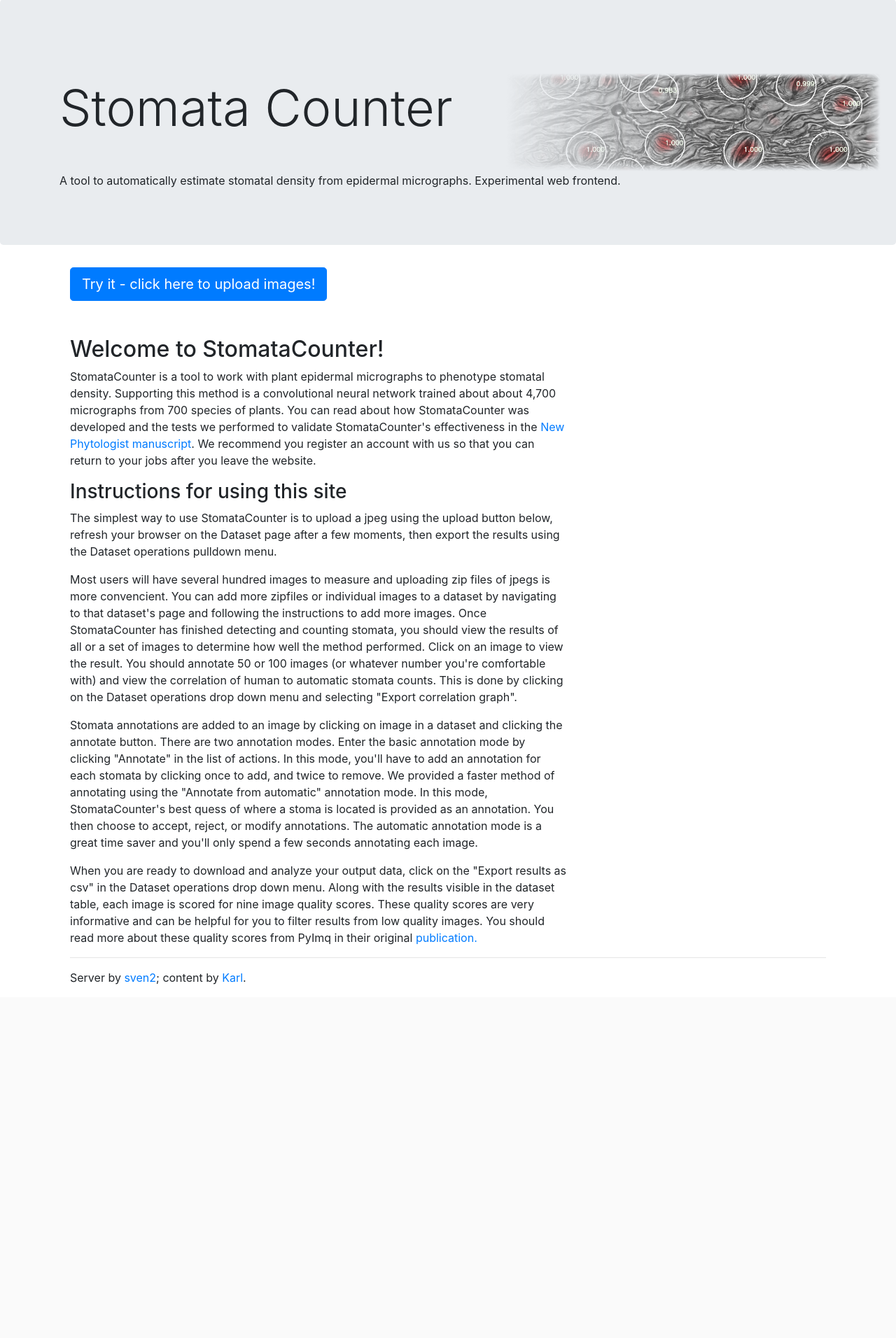
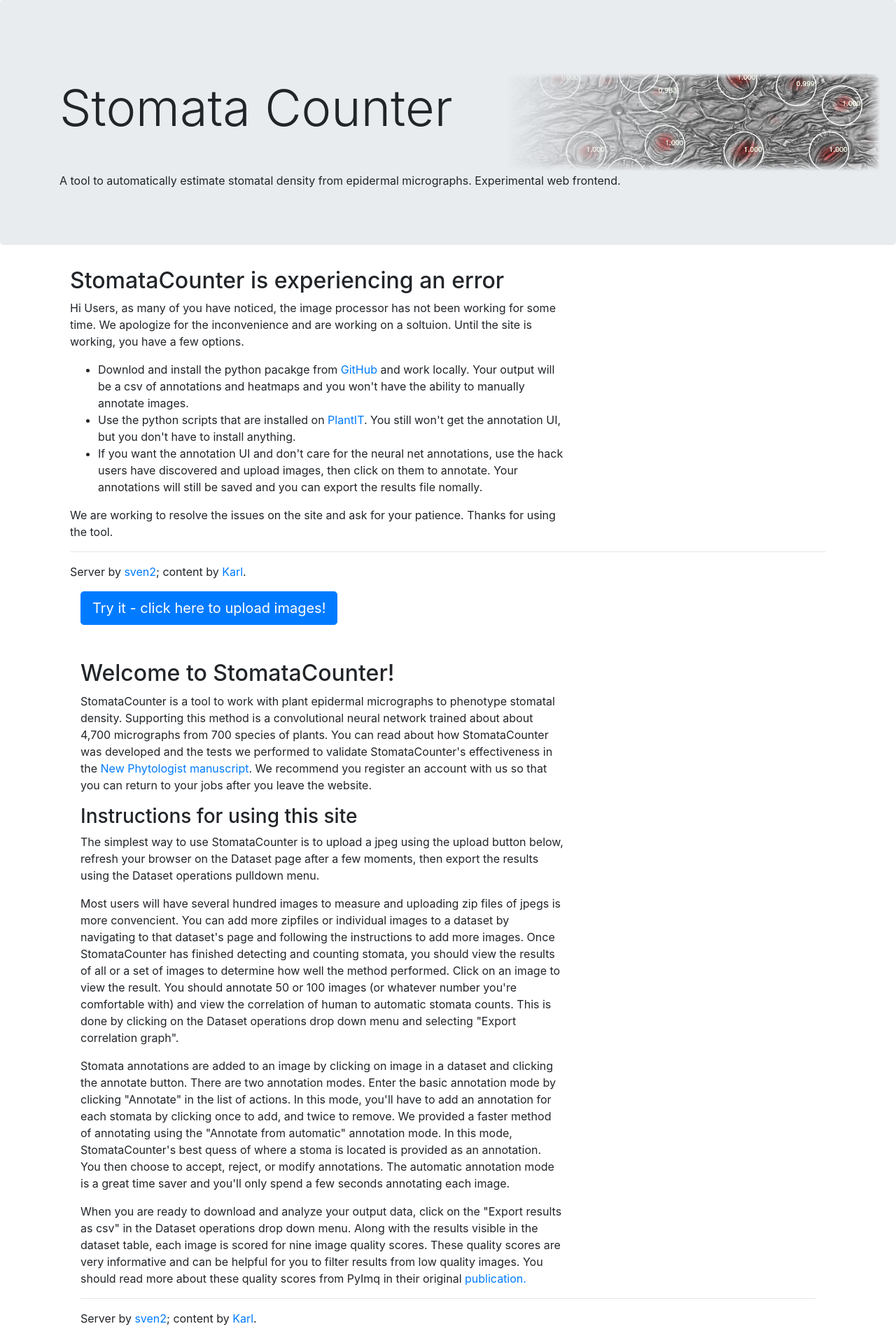
Before and after one commit to SvenTwo/epidermal, a Flask app: page / in a window 1280 px wide. Shown: the part 57-1969 px from the top of the page at 70% size. Before the commit the page ends 1464 px from the top, so only its background shows below. Run offline with Flask 2, Linux system fonts and the light colour scheme; parts of the project's set-up code (start-up, migrations or seed data) failed here and were passed over; some libraries are stand-ins or nearby versions.

Commit message:
Update index.html
Give users options

```diff
--- a/templates/index.html
+++ b/templates/index.html
@@ -13,6 +13,22 @@
         <p>A tool to automatically estimate stomatal density from epidermal micrographs. Experimental web frontend.</p>
       </div>
     </div>
+    <div class="container">
+    	<div class="col-md-8">
+            <h2>StomataCounter is experiencing an error</h2>
+                <p>Hi Users, as many of you have noticed, the image processor has not been working for some time. We apologize for the inconvenience and are working on a soltuion. Until the site is working, you have a few options.
+                  <ul>
+                   <li>Downlod and install the python pacakge from <a href="https://github.com/KarlFetter/epidermal">GitHub</a> and work locally. Your output will be a csv of annotations and heatmaps and you won't have the ability to manually annotate images. </li>
+                   <li>Use the python scripts that are installed on <a href="https://portnoy.cyverse.org/">PlantIT</a>. You still won't get the annotation UI, but you don't have to install anything.</li>
+                   <li>If you want the annotation UI and don't care for the neural net annotations, use the hack users have discovered and upload images, then click on them to annotate. Your annotations will still be saved and you can export the results file nomally.</li>
+                 </ul>
+                 We are working to resolve the issues on the site and ask for your patience. Thanks for using the tool.
+                </p>
+        </div>
+    <div class="container">
+        {{ super() }}
+    </div>
+
    <div class="container">
         <div class="col-md-8">
             <form action="/upload" method=get>
```
